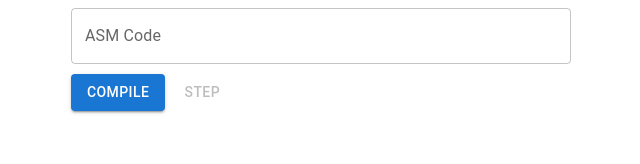
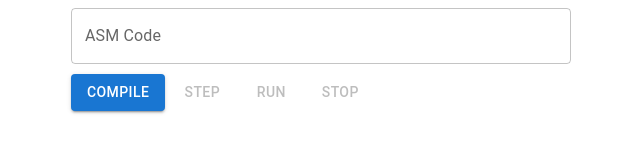
Before and after one commit to tony-ist/arpuemu, a React (Vite) app: page / in a window 1280 px wide. Shown: the top 164 px of the page, without its empty margins (31-671 px from the left). Built offline with nearby package versions, Linux system fonts and the light colour scheme; a web font is replaced by a local one.

Commit message:
Add run command

```diff
--- a/src/components/hex/HexViewer.tsx
+++ b/src/components/hex/HexViewer.tsx
@@ -38,7 +38,7 @@ export function HexViewer(props: HexViewerPropTypes) {
       <Box>
         {
           groupedHexData.map((group, groupIndex) =>
-            <Box sx={{ display: 'flex', flexDirection: 'row' }}>
+            <Box key={groupIndex} sx={{ display: 'flex', flexDirection: 'row' }}>
               <Box>{ labels[groupIndex] }</Box>
               <Box sx={{ marginRight: 1 }}>|</Box>
               <Box>
--- a/src/components/main-page/MainPage.tsx
+++ b/src/components/main-page/MainPage.tsx
@@ -1,4 +1,4 @@
-import { useContext, useEffect, useState } from 'react';
+import React, { useContext, useEffect, useRef, useState } from 'react';
 import Box from '@mui/material/Box';
 import TextField from '@mui/material/TextField';
 import Button from '@mui/material/Button';
@@ -14,10 +14,13 @@ import { Container } from '@mui/material';
 import styles from './MainPage.module.css';
 
 export function MainPage() {
-  const { initEmulator, emulatorState, step: emulatorStep, portInput } = useContext(EmulatorContext);
+  const { initEmulator, emulatorState, step: emulatorStep, portInput: emulatorPortInput } = useContext(EmulatorContext);
   const [asmCode, setAsmCode] = useState('');
   const [portInputValue, setPortInputValue] = useState('');
+  const [isRunning, setIsRunning] = useState(false);
   const [error, setError] = useState<string | null>(null);
+
+  const intervalRef = useRef<NodeJS.Timer | null>(null);
 
   useEffect(() => {
     const asmCode = localStorage.getItem('asmCode');
@@ -33,6 +36,7 @@ export function MainPage() {
   }, [asmCode]);
 
   function compile() {
+    stop();
     setError(null);
     setPortInputValue('');
     try {
@@ -45,26 +49,65 @@ export function MainPage() {
 
   function step() {
     if (emulatorState === null) {
-      throw new Error('Should initialize emulator before using it');
+      throw new Error('Should initialize emulator before using step on it');
     }
 
     setError(null);
 
     try {
-      if (emulatorState.isWaitingPortInput) {
+      emulatorStep();
+    } catch (error) {
+      handleError(error as Error);
+    }
+  }
+
+  function handleError(error: Error) {
+    console.error(error);
+    setError(error.message);
+  }
+
+  function run() {
+    intervalRef.current = setInterval(() => {
+      if (emulatorState === null) {
+        throw new Error('Should initialize emulator before using run on it');
+      }
+      if (!emulatorState.isWaitingPortInput) {
+        step();
+      }
+    }, 100);
+    setIsRunning(true);
+  }
+
+  function stop() {
+    if (intervalRef.current !== null) {
+      clearInterval(intervalRef.current);
+    }
+    setIsRunning(false);
+  }
+
+  function portInput() {
+    if (emulatorState === null) {
+      throw new Error('Should initialize emulator before using port input on it');
+    }
+
+    if (emulatorState.isWaitingPortInput) {
+      try {
         if (portInputValue === '') {
           throw new Error('You should write port input value first');
         }
+        emulatorPortInput(portInputValue);
+        setPortInputValue('');
+      } catch (error) {
+        handleError(error as Error);
+      }
+    } else {
+      throw new Error('Using port input while not waiting for port input');
+    }
+  }
 
-        portInput(portInputValue);
-        setPortInputValue('');
-        return;
-      }
-
-      emulatorStep();
-    } catch (error) {
-      console.error(error);
-      setError((error as Error).message);
+  function onPortInputKeyDown(event: React.KeyboardEvent<HTMLDivElement>) {
+    if (event.code === 'Enter') {
+      portInput();
     }
   }
 
@@ -100,6 +143,24 @@ export function MainPage() {
                   Step
                 </Button>
               </Box>
+              <Box>
+                <Button
+                  variant="text"
+                  onClick={run}
+                  disabled={emulatorState === null || isRunning}
+                >
+                  Run
+                </Button>
+              </Box>
+              <Box>
+                <Button
+                  variant="text"
+                  onClick={stop}
+                  disabled={emulatorState === null || !isRunning}
+                >
+                  Stop
+                </Button>
+              </Box>
             </Box>
           </Box>
           <Box sx={{ width: 500 }}>
@@ -112,12 +173,21 @@ export function MainPage() {
               <Box className={styles.emulatorStateContainer}>
                 {
                   emulatorState?.isWaitingPortInput &&
-                  <Box>
+                  <Box sx={{ display: 'flex', alignItems: 'center' }}>
                     <TextField
+                      autoFocus
                       label="Port Input (dec, hex or bin)"
                       value={portInputValue}
-                      onChange={(textArea) => setPortInputValue(textArea.target.value)}
+                      onKeyDown={onPortInputKeyDown}
+                      onChange={(event) => setPortInputValue(event.target.value)}
                     />
+                    <Button
+                      sx={{ marginLeft: '20px' }}
+                      variant='contained'
+                      onClick={portInput}
+                    >
+                      Ok
+                    </Button>
                   </Box>
                 }
                 <Box>Cycle (decimal) {emulatorState.cycle}</Box>
```
